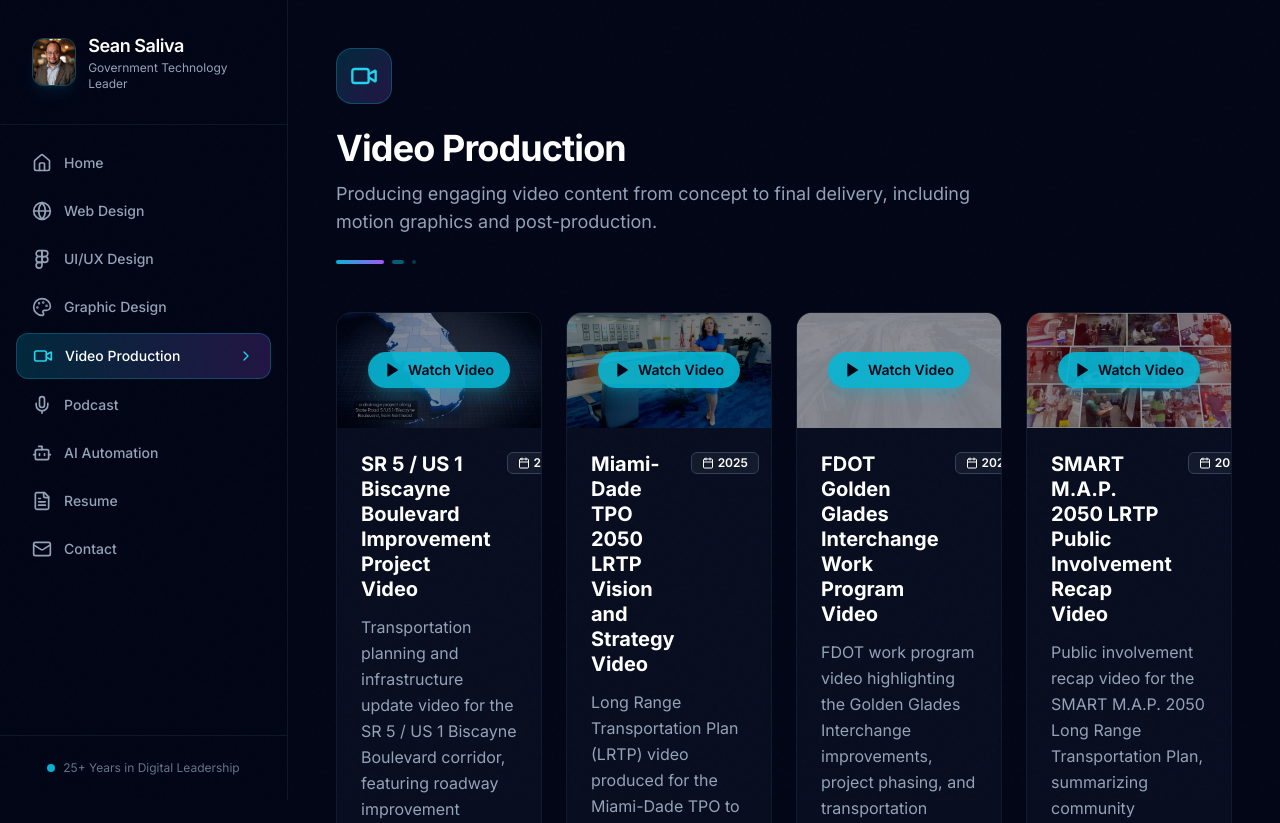
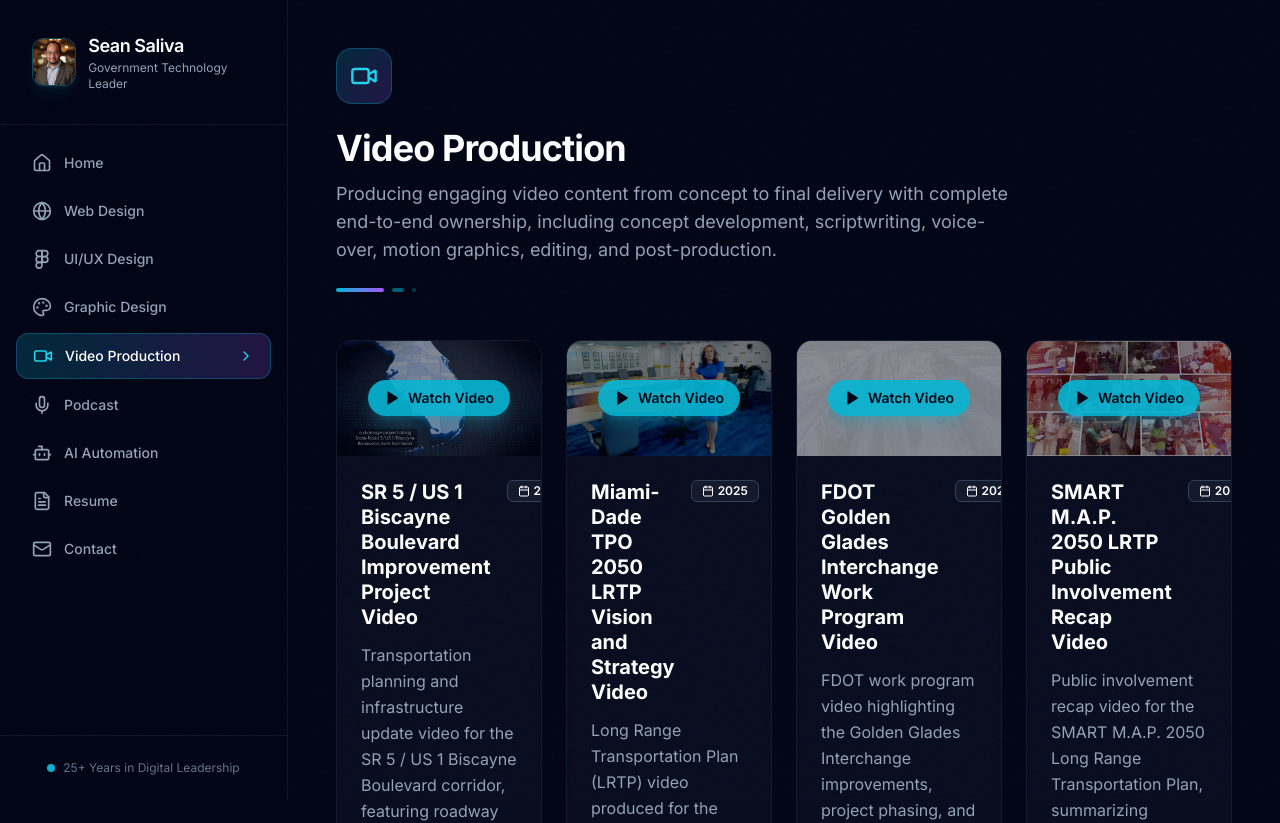
Before and after one commit to ssaliva-dev/seansaliva.com, a React (Vite) app: page /VideoProduction in a window 1280 px wide. Shown: the top 823 px of the page. Built offline with nearby package versions, Linux system fonts and the light colour scheme.

Commit message:
Refine video production subtitle with end-to-end ownership

```diff
--- a/src/pages/VideoProduction.jsx
+++ b/src/pages/VideoProduction.jsx
@@ -13,7 +13,7 @@ export default function VideoProduction() {
         <SectionHeader
           icon={Video}
           title="Video Production"
-          subtitle="Producing engaging video content from concept to final delivery, including motion graphics and post-production."
+          subtitle="Producing engaging video content from concept to final delivery with complete end-to-end ownership, including concept development, scriptwriting, voice-over, motion graphics, editing, and post-production."
         />
 
         <div className="grid grid-cols-1 md:grid-cols-2 lg:grid-cols-3 xl:grid-cols-4 gap-6">
```
